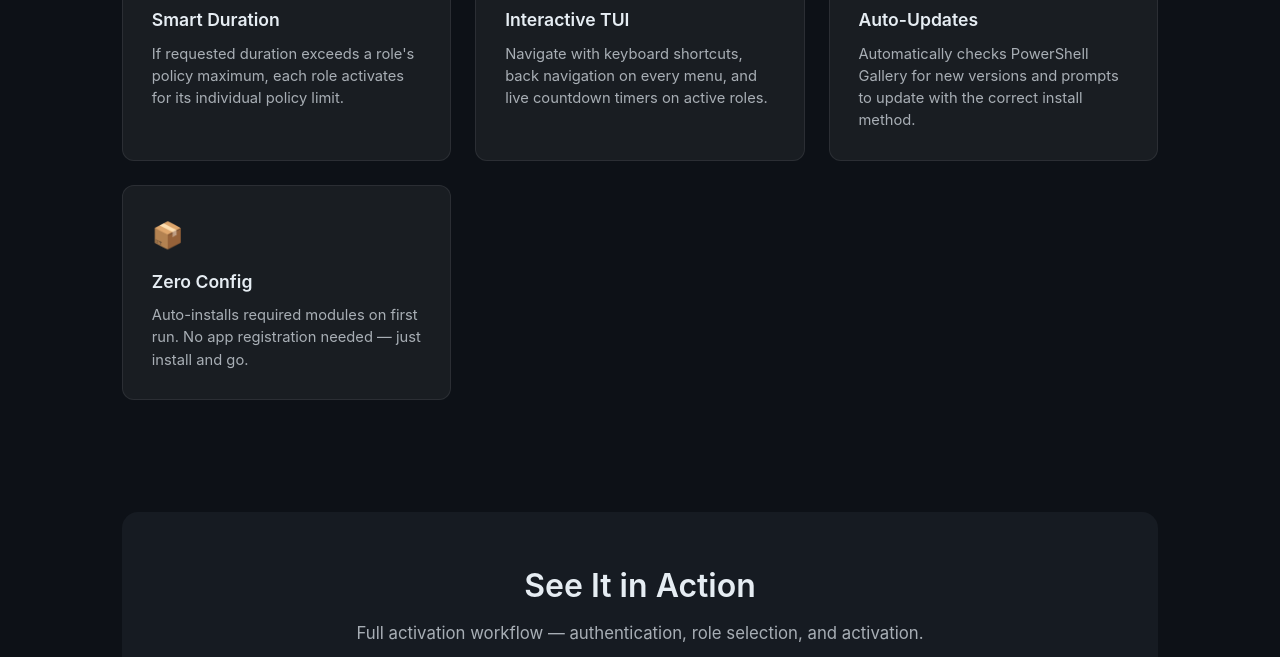
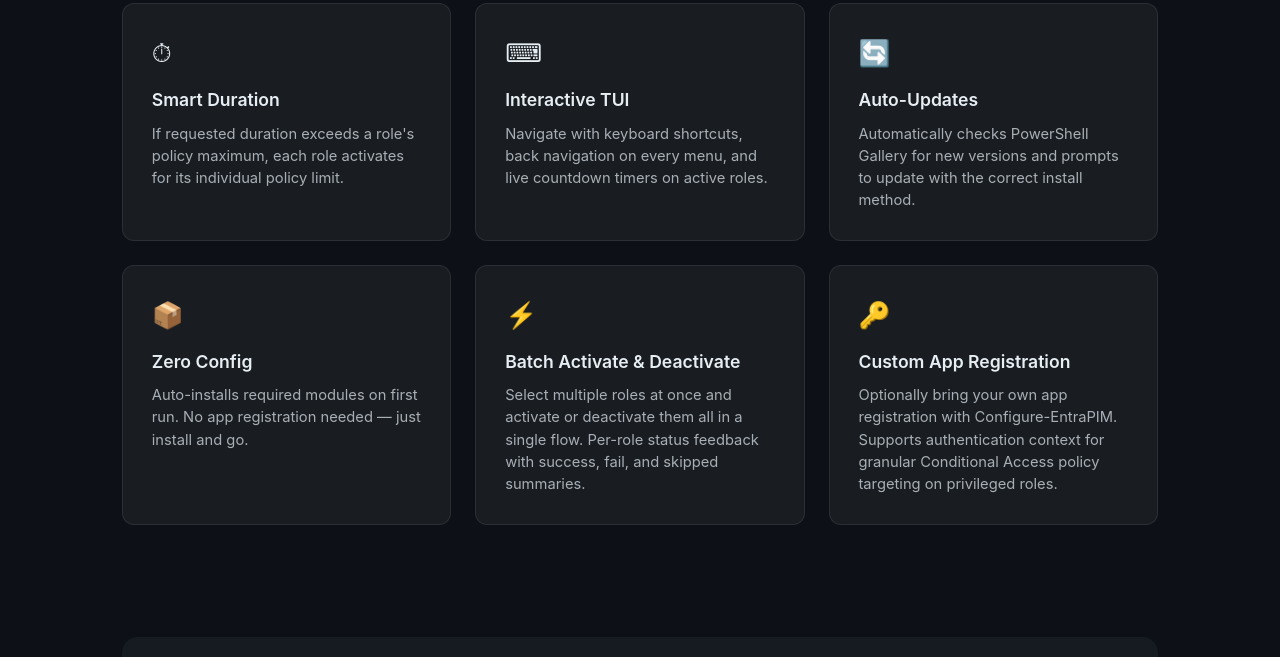
Before and after one commit to markorr321/Entra-PIM, a plain HTML site: page docs/index.html in a window 1280 px wide. Shown: the part 1255-1912 px from the top of the page. Drawn offline with Linux system fonts and the light colour scheme.

Commit message:
Add feature cards and full-height hero to landing page

```diff
--- a/docs/index.html
+++ b/docs/index.html
@@ -37,7 +37,7 @@
 
         /* ─── Hero ─── */
         .hero {
-            min-height: 90vh;
+            min-height: 100vh;
             display: flex;
             flex-direction: column;
             align-items: center;
@@ -472,6 +472,16 @@
                 <h3>Zero Config</h3>
                 <p>Auto-installs required modules on first run. No app registration needed — just install and go.</p>
             </div>
+            <div class="feature-card">
+                <div class="feature-icon">&#x26A1;</div>
+                <h3>Batch Activate &amp; Deactivate</h3>
+                <p>Select multiple roles at once and activate or deactivate them all in a single flow. Per-role status feedback with success, fail, and skipped summaries.</p>
+            </div>
+            <div class="feature-card">
+                <div class="feature-icon">&#x1F511;</div>
+                <h3>Custom App Registration</h3>
+                <p>Optionally bring your own app registration with Configure-EntraPIM. Supports authentication context for granular Conditional Access policy targeting on privileged roles.</p>
+            </div>
         </div>
     </section>
 
```
